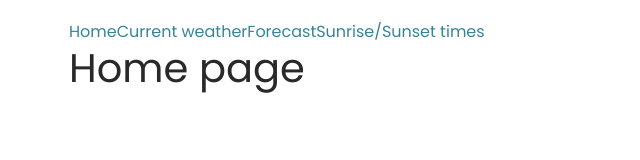
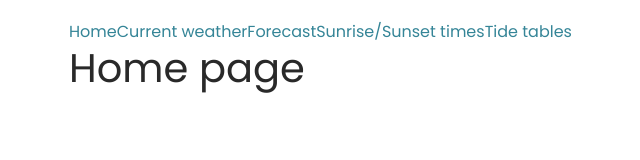
Before and after one commit to MathieuParadis/hk-weather-forecast, a React (Create React App) app: page / in a window 1280 px wide. Shown: the top 160 px of the page, without its empty margins (1-641 px from the left). Built offline with nearby package versions, Linux system fonts and the light colour scheme.

Commit message:
edited navigation component

```diff
--- a/src/App.js
+++ b/src/App.js
@@ -22,7 +22,7 @@ const App = () => {
           <Route path="/current-weather" exact="true" element={<CurrentWeather />} />
           <Route path="/forecast" exact="true" element={<Forecast />} />
           <Route path="/sun-moon-times" exact="true" element={<SunMoon />} />
-          <Route path="/tidal" exact="true" element={<Tidal />} />
+          <Route path="/tide-tables" exact="true" element={<Tidal />} />
         </Routes>
       </Router>
     </div>
--- a/src/components/Navigation.jsx
+++ b/src/components/Navigation.jsx
@@ -9,6 +9,7 @@ const Navigation = () => {
       <NavLink exact="true" to="/current-weather" className="navlink">Current weather</NavLink>
       <NavLink exact="true" to="/forecast" className="navlink">Forecast</NavLink>
       <NavLink exact="true" to="/sun-moon-times" className="navlink">Sunrise/Sunset times</NavLink>
+      <NavLink exact="true" to="/tide-tables" className="navlink">Tide tables</NavLink>
     </div>
   );
 };
```
